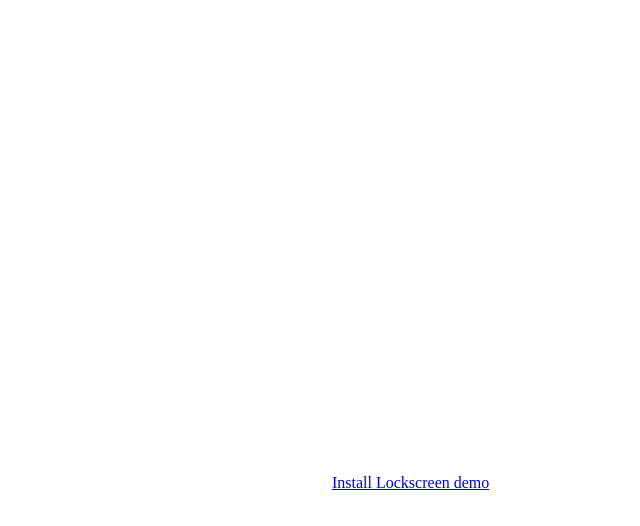
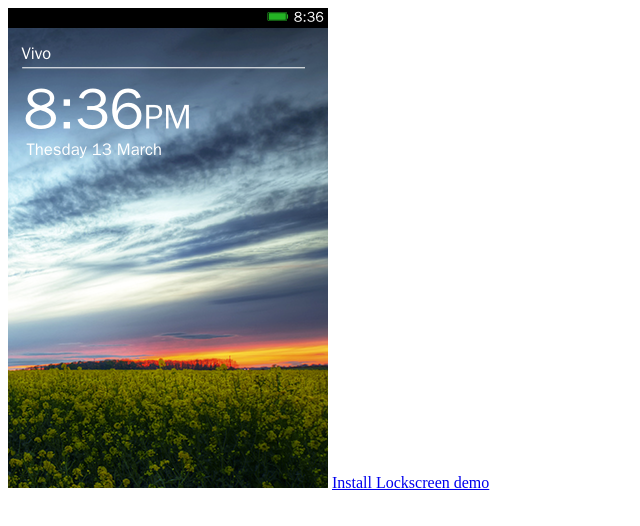
Before and after one commit to DENMOUNS/lockscreen-demo, a plain HTML site: page wrapper.html in a window 1280 px wide. Shown: the whole page, without its empty margins (0-640 px from the left). Drawn offline with Linux system fonts and the light colour scheme.

Commit message:
change lockscreen.html to index.html

```diff
--- a/wrapper.html
+++ b/wrapper.html
@@ -5,7 +5,7 @@
   <title></title>
 </head>
 <body>
-<iframe src="lockscreen.html" style="overflow: hidden;" width="320" height="480" frameborder="0"></iframe>
+<iframe src="index.html" style="overflow: hidden;" width="320" height="480" frameborder="0"></iframe>
 
 <a href='#' onclick='navigator.mozApps.install("http://yurenju.github.com/lockscreen-demo/manifest.webapp");'>
   Install Lockscreen demo</a>
```
